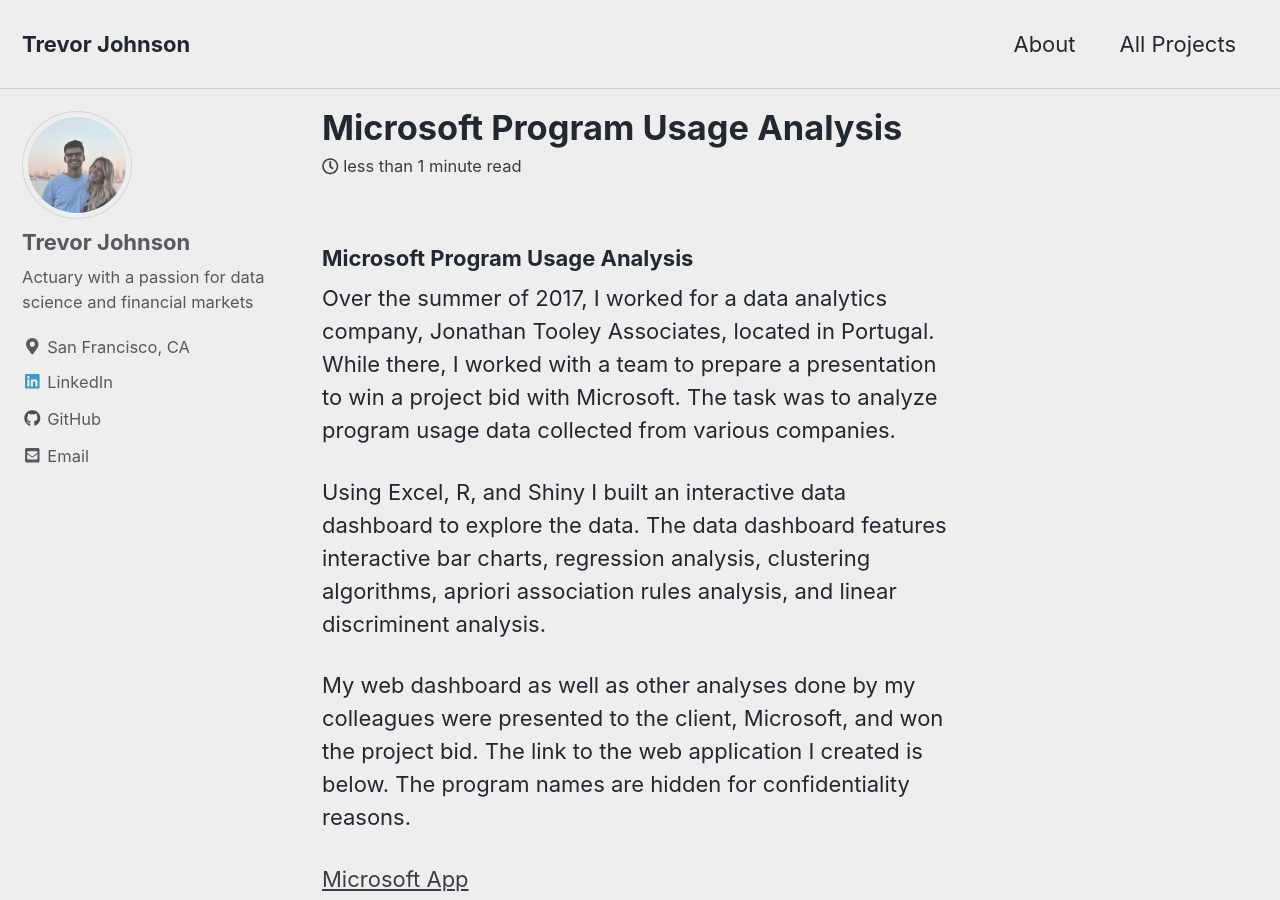
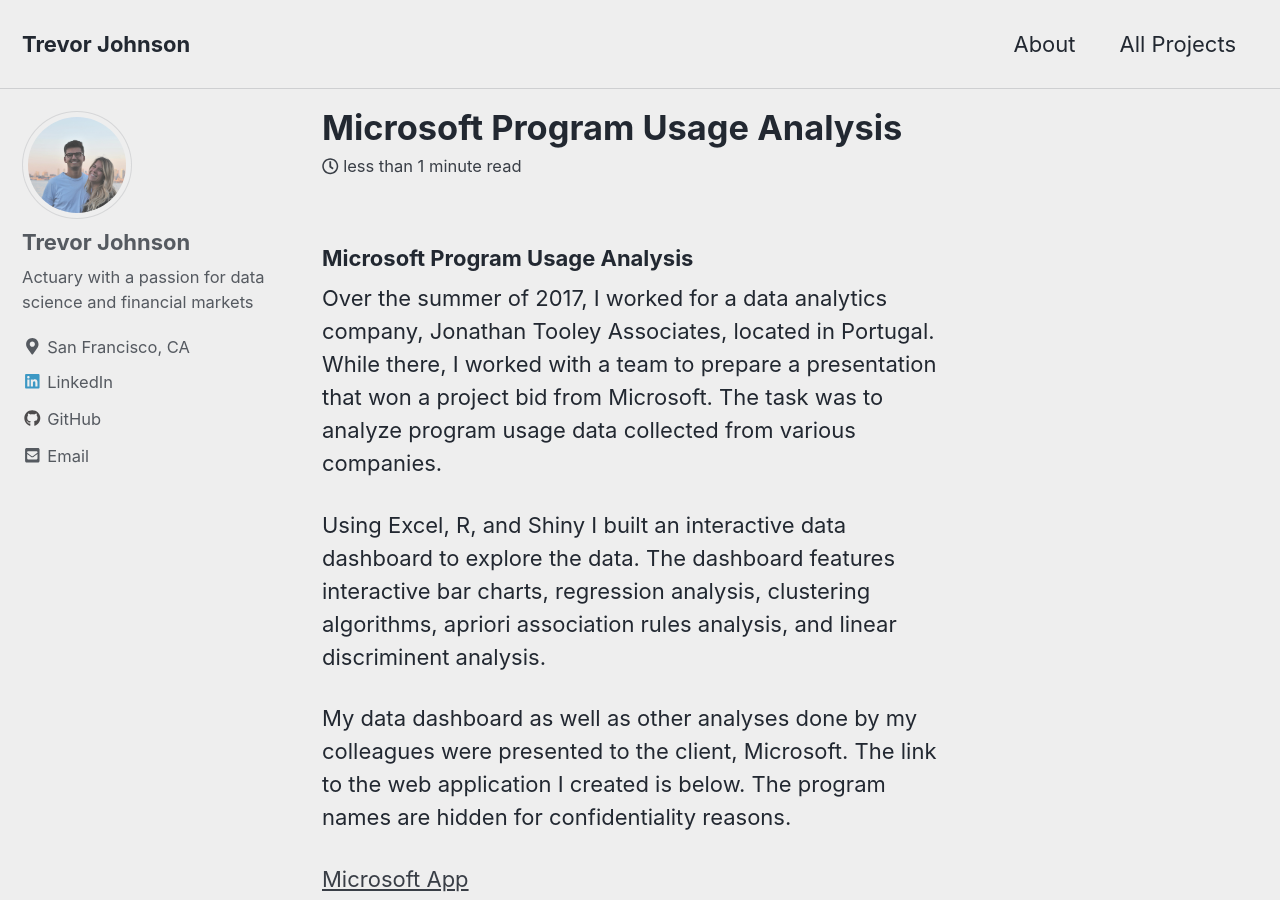
Before and after one commit to trevor-johnson/tpjohnson.github.io, a Jekyll site: the page built from _posts/2017-7-1-MicrosoftApp.md, in a window 1280 px wide and 900 px high. Built offline with Jekyll 4.4.1, drawn with Linux system fonts in a browser that asks for light colours; cached includes are drawn as plain includes; nearby versions of some CDN libraries.

Commit message:
site should be finished, but only 2 projects-3

```diff
--- a/_posts/2017-7-1-MicrosoftApp.md
+++ b/_posts/2017-7-1-MicrosoftApp.md
@@ -7,10 +7,10 @@
 
 <h3>Microsoft Program Usage Analysis</h3>
 
-Over the summer of 2017, I worked for a data analytics company, Jonathan Tooley Associates, located in Portugal. While there, I worked with a team to prepare a presentation to win a project bid with Microsoft. The task was to analyze program usage data collected from various companies.
+Over the summer of 2017, I worked for a data analytics company, Jonathan Tooley Associates, located in Portugal. While there, I worked with a team to prepare a presentation that won a project bid from Microsoft. The task was to analyze program usage data collected from various companies.
 
-Using Excel, R, and Shiny I built an interactive data dashboard to explore the data. The data dashboard features interactive bar charts, regression analysis, clustering algorithms, apriori association rules analysis, and linear discriminent analysis.
+Using Excel, R, and Shiny I built an interactive data dashboard to explore the data. The dashboard features interactive bar charts, regression analysis, clustering algorithms, apriori association rules analysis, and linear discriminent analysis.
 
-My web dashboard as well as other analyses done by my colleagues were presented to the client, Microsoft, and won the project bid. The link to the web application I created is below. The program names are hidden for confidentiality reasons.
+My data dashboard as well as other analyses done by my colleagues were presented to the client, Microsoft. The link to the web application I created is below. The program names are hidden for confidentiality reasons.
 
 <a href="https://trevorjohnson.shinyapps.io/jta_app/" title="Microsoft App" target="_blank">Microsoft App</a>
```
